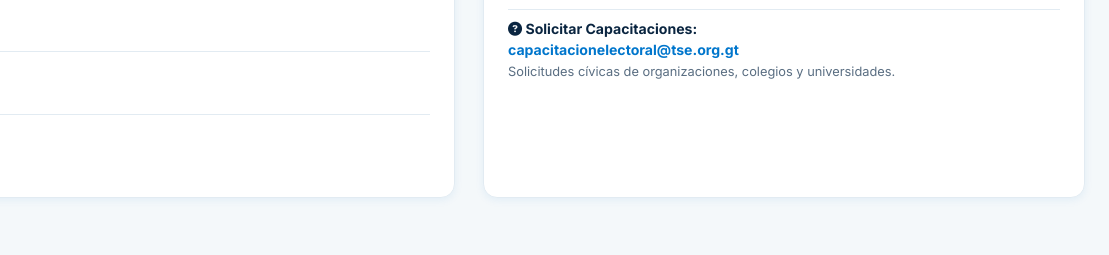
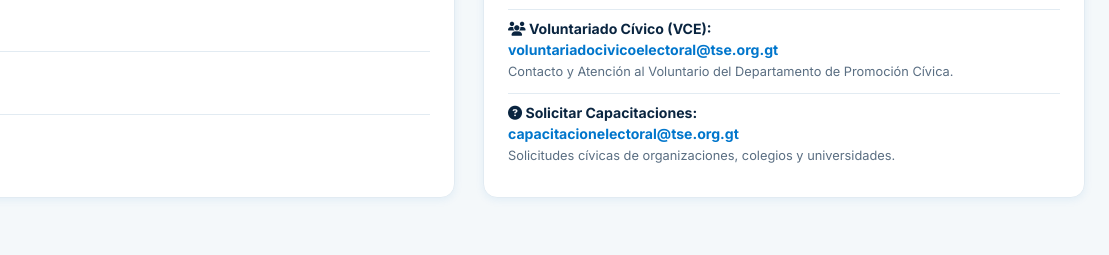
Before and after one commit to paolapaz202504/IEweb, a plain HTML site: page src/contacto.html in a window 1280 px wide. Shown: the part 1212-1467 px from the top of the page, 171-1280 px from the left. Drawn offline with Linux system fonts and the light colour scheme; no server answers.

Commit message:
volunteer mail was added in contact page

```diff
--- a/src/contacto.html
+++ b/src/contacto.html
@@ -150,6 +150,11 @@
                             <span style="font-size: 0.8rem; color: var(--color-text-muted); display: block; margin-top: 2px;">Consultas de Aula Virtual y plataformas académicas.</span>
                         </div>
                         <div style="border-top: 1px solid var(--color-border); padding-top: 8px;">
+                            <strong style="color: var(--color-navy); display: block;"><i class="fa-solid fa-users"></i> Voluntariado Cívico (VCE):</strong>
+                            <a href="mailto:voluntariadocivicoelectoral@tse.org.gt" style="color: var(--color-primary); font-weight: 700; text-decoration: none;">voluntariadocivicoelectoral@tse.org.gt</a>
+                            <span style="font-size: 0.8rem; color: var(--color-text-muted); display: block; margin-top: 2px;">Contacto y Atención al Voluntario del Departamento de Promoción Cívica.</span>
+                        </div>
+                        <div style="border-top: 1px solid var(--color-border); padding-top: 8px;">
                             <strong style="color: var(--color-navy); display: block;"><i class="fa-solid fa-circle-question"></i> Solicitar Capacitaciones:</strong>
                             <a href="mailto:capacitacionelectoral@tse.org.gt" style="color: var(--color-primary); font-weight: 700; text-decoration: none;">capacitacionelectoral@tse.org.gt</a>
                             <span style="font-size: 0.8rem; color: var(--color-text-muted); display: block; margin-top: 2px;">Solicitudes cívicas de organizaciones, colegios y universidades.</span>
```
